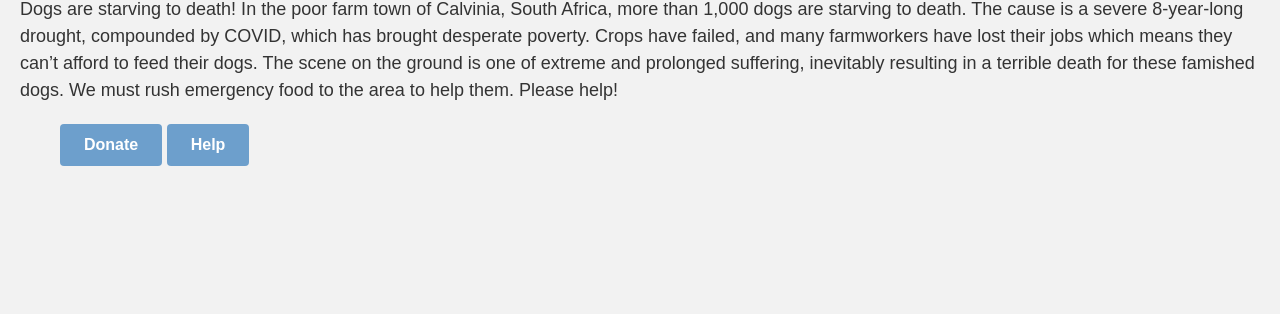
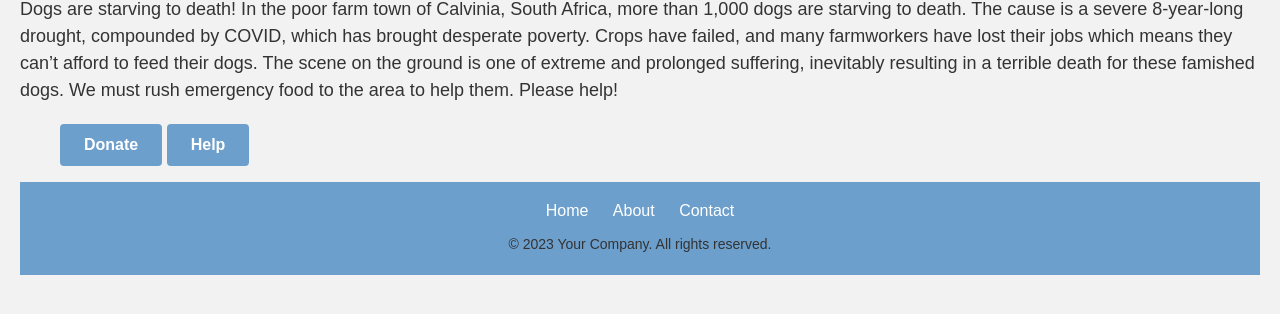
Before and after one commit to rahimaaa/ttp_6-13, a plain HTML site: page about.html in a window 1280 px wide. Shown: the part 418-732 px from the top of the page. Drawn offline with Linux system fonts and the light colour scheme.

Commit message:
minor details

```diff
--- a/about.html
+++ b/about.html
@@ -9,19 +9,21 @@
 </head>
 
 <body>
-  <header><nav>
+  <header>
+    <nav>
       <a href="index.html">Welcome</a>
       <a href="about.html">About Us</a>
-    <a href="index3.html">Help</a>
+      <a href="#">Help</a>
     </nav>
   </header>
   <h1>Donate to puppy city</h1>
-  <img src="https://networkforanimals.org/wp-content/uploads/Untitled-design-17-1.jpg" alt="Description for image" width="250" height="250"/>
+  <img src="https://networkforanimals.org/wp-content/uploads/Untitled-design-17-1.jpg" alt="Description for image"
+    width="250" height="250" />
   <p>Dogs are starving to death!
 
     In the poor farm town of Calvinia, South Africa, more than 1,000 dogs are starving to death.
     The cause is a severe 8-year-long drought, compounded by COVID, which has brought desperate poverty.
-      Crops have failed, and many farmworkers have lost their jobs which means they can’t afford to feed their dogs.
+    Crops have failed, and many farmworkers have lost their jobs which means they can&rsquo;t afford to feed their dogs.
 
     The scene on the ground is one of extreme and prolonged suffering, inevitably resulting in a
     terrible death for these famished dogs. We must rush emergency food to the area to help them.
@@ -31,11 +33,17 @@
     <button>Donate</button>
     <button>Help</button>
   </ul>
-
+  <footer>
+    <a href="index.html">Home</a>
+    <a href="about.html">About</a>
+    <a href="#">Contact</a>
+    <p>© 2023 Your Company. All rights reserved.</p>
+  </footer>
   <script>
-    		$("button").on("click", function() {
+    $("button").on("click", function () {
       alert("Thank you!")
     });
   </script>
 </body>
+
 </html>
--- a/styles.css
+++ b/styles.css
@@ -1,7 +1,6 @@
 /* Header styles */
 header {
   text-align: center;
-  background-size: cover;
   margin: 0 auto;
   color: white;
 }
@@ -77,3 +76,24 @@ p {
 p:last-child {
   margin-bottom: 0;
 }
+
+footer {
+  background-color: #6d9fcc;
+  color: #ffffff;
+  padding: 20px;
+  text-align: center;
+}
+
+footer a {
+  color: #ffffff;
+  text-decoration: none;
+  margin: 0 10px;
+}
+
+footer a:hover {
+  text-decoration: underline;
+}
+
+footer p {
+  font-size: 14px;
+}
```
Also changed, not shown: index.html (+17 -6 lines). Lines whose indentation alone changed are shown as unchanged.
